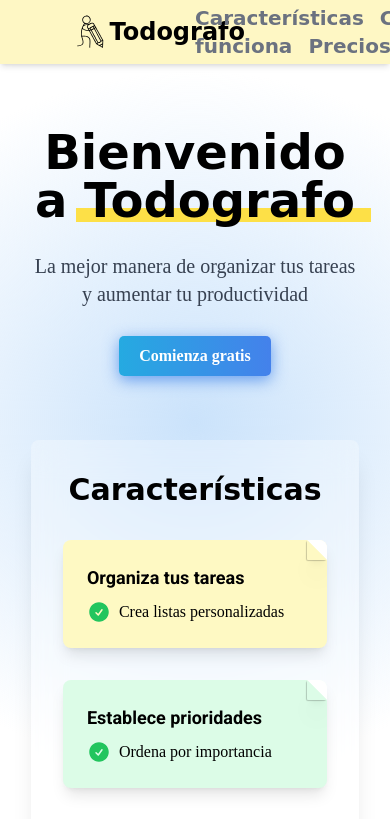
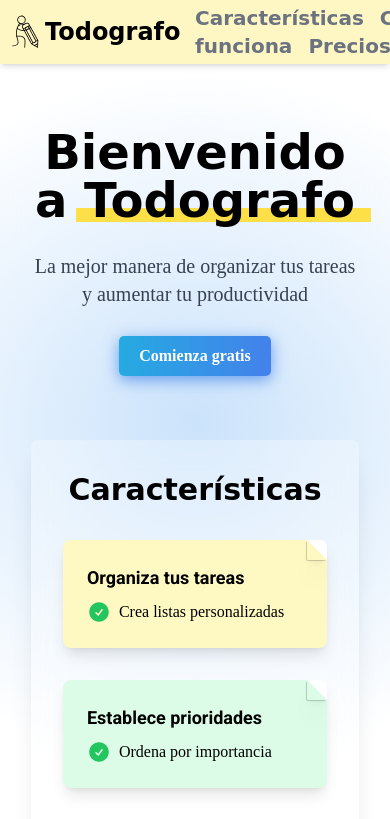
Before and after one commit to LautaRB/Todo-list-Front, a React (Vite) app: page / in a window 390 px wide. Shown: the top 819 px of the page. Built offline with nearby package versions, Linux system fonts and the light colour scheme; a web font is replaced by a local one.

Commit message:
Scroll smoth fix

```diff
--- a/src/Components/Navbar/NavLink.tsx
+++ b/src/Components/Navbar/NavLink.tsx
@@ -1,5 +1,3 @@
-import { Link } from 'react-router-dom';
-
 interface Props {
 	children: React.ReactNode;
 	href: string;
@@ -7,11 +5,11 @@ interface Props {
 
 export const NavLink: React.FC<Props> = ({ children, href }) => {
 	return (
-		<Link
+		<a
 			className={`font-heading cursor-pointer text-xl hover:text-blue-600 transition-colors duration-300`}
-			to={href}
+			href={href}
 		>
 			{children}
-		</Link>
+		</a>
 	);
 };
--- a/src/Components/Navbar/Navbar.tsx
+++ b/src/Components/Navbar/Navbar.tsx
@@ -1,17 +1,16 @@
 import { NavLink } from './NavLink';
 import { Stickman as StickmanIcon } from '@icons/Stickman.tsx';
-import { Link } from 'react-router-dom';
 
 export const Navbar = () => {
 	return (
-		<nav className="grid grid-cols-2 h-16 w-5/6 m-auto">
-			<Link to="/" className="group flex items-center w-fit pl-9">
+		<nav className="grid grid-cols-2 h-16 w-full lg:w-5/6 m-auto">
+			<a href="/" className="group flex items-center w-fit pl-1 lg:pl-9">
 				<StickmanIcon className="h-11 w-auto text-black" />
 				<span className="text-2xl font-heading -ml-1 group-hover:text-blue-600 transition-colors duration-300">
 					Todografo
 				</span>
-			</Link>
-			<div className="space-x-4 pr-9 self-center text-gray-500 text-right">
+			</a>
+			<div className="space-x-4 pr-1 lg:pr-9 self-center text-gray-500 text-right">
 				<NavLink href="#features">Características</NavLink>
 				<NavLink href="#how-it-works">Cómo funciona</NavLink>
 				<NavLink href="#pricing">Precios</NavLink>
--- a/src/Layouts/BaseLayout.tsx
+++ b/src/Layouts/BaseLayout.tsx
@@ -7,7 +7,7 @@ interface BaseLayoutProps {
 
 export const BaseLayout: React.FC<BaseLayoutProps> = ({ children }) => {
 	return (
-		<div className="min-h-screen scroll-smooth flex flex-col bg-white">
+		<div className="min-h-screen flex flex-col bg-white">
 			<header className="w-full z-10 sticky top-0 bg-opacity-50 backdrop-filter backdrop-blur-lg bg-yellow-200 shadow-md">
 				<Navbar />
 			</header>
--- a/src/index.css
+++ b/src/index.css
@@ -2,6 +2,10 @@
 @import 'tailwindcss/base';
 @import 'tailwindcss/components';
 @import 'tailwindcss/utilities';
+
+html {
+	scroll-behavior: smooth;
+}
 
 body {
 	margin: 0;
```
